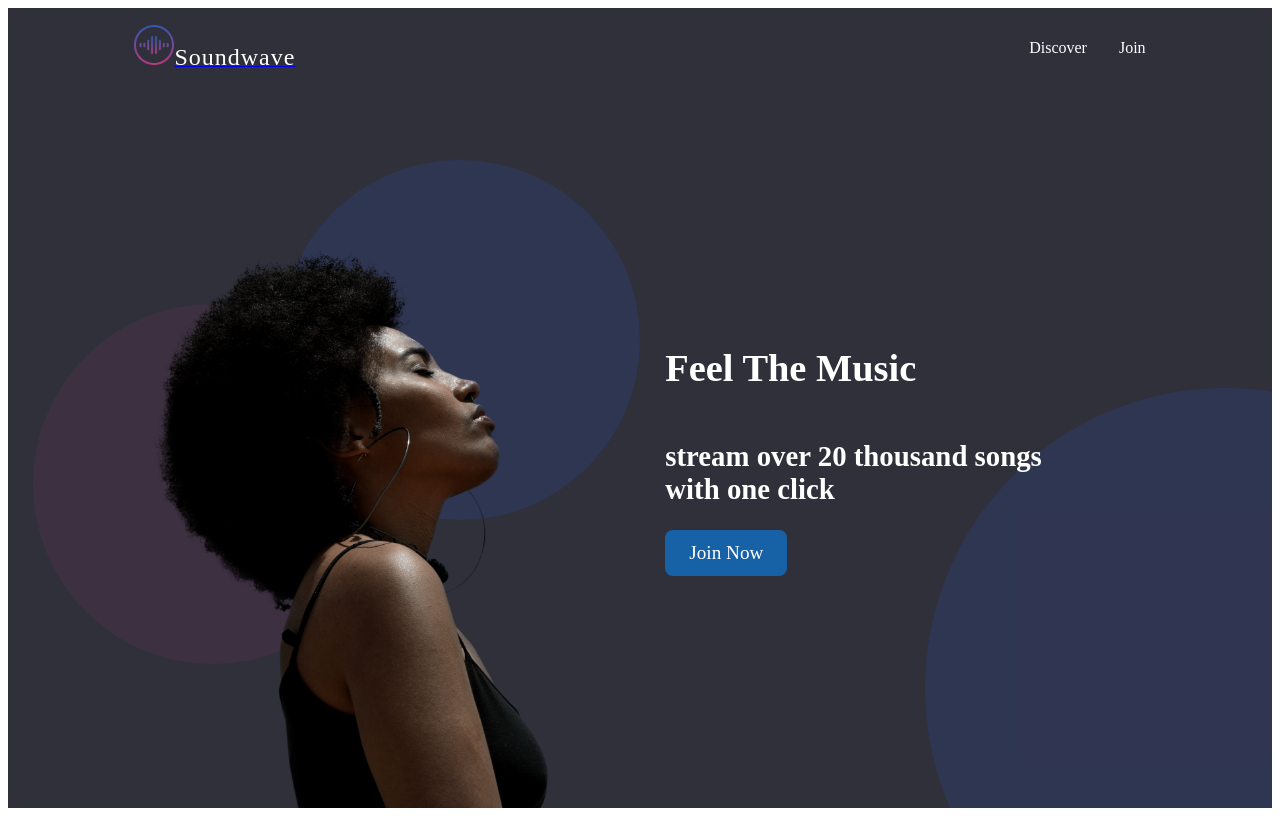
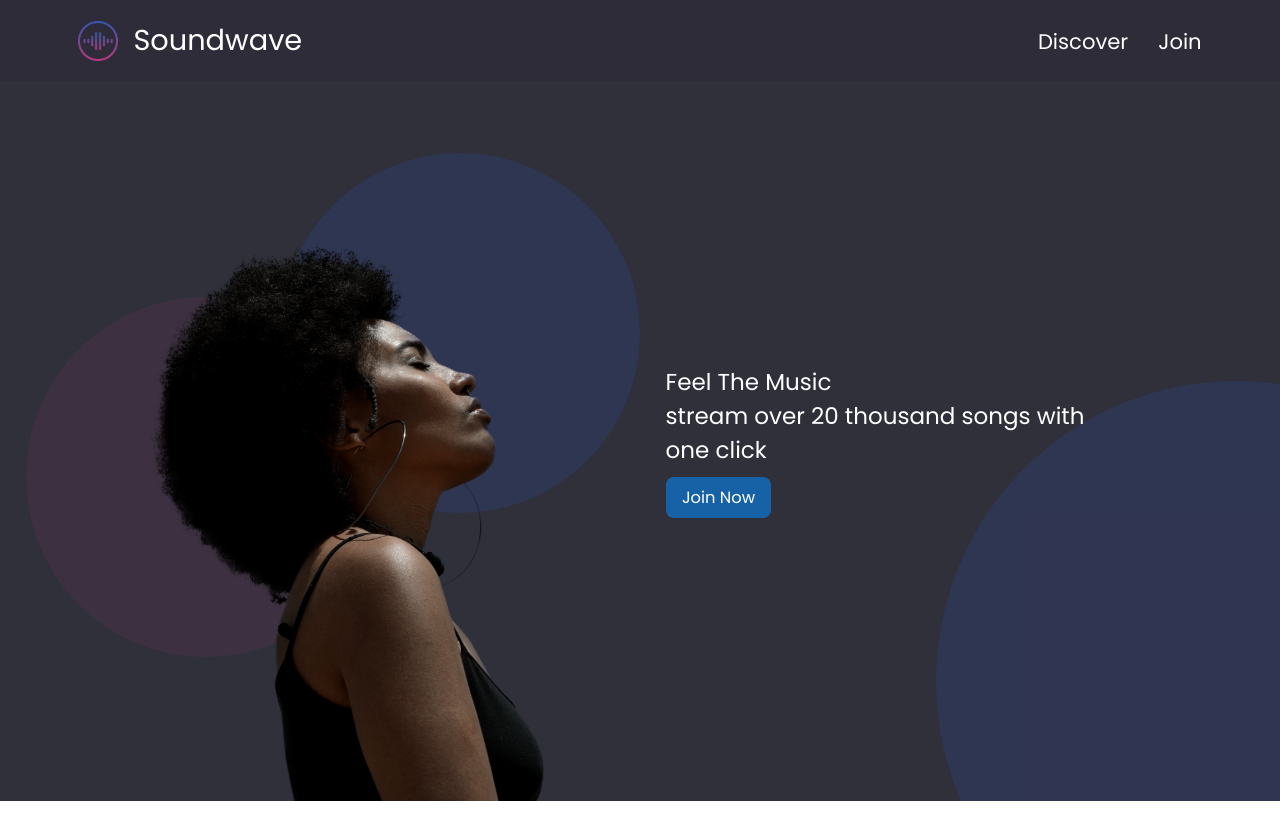
Before and after one commit to Leonela88/Sound-wave, a React (Vite) app: page / in a window 1280 px wide. Built offline with nearby package versions, Linux system fonts and the light colour scheme.

Commit message:
feat(ui): add global footer with social links

```diff
--- /dev/null
+++ b/src/App.css
@@ -0,0 +1,12 @@
+@import url('https://fonts.googleapis.com/css2?family=Poppins:wght@300;400;600;700&display=swap');
+
+
+* {
+  font-family: 'Poppins', sans-serif;
+  margin: 0;
+  padding: 0;
+  box-sizing: border-box;
+  font-weight: 400; /* Esto fuerza a que NADA sea bold por defecto */
+  -webkit-font-smoothing: antialiased;
+  font-size: 1.2rem;
+}
--- a/src/App.jsx
+++ b/src/App.jsx
@@ -4,6 +4,7 @@ import Home from './pages/Home';
 import Discover from './pages/Discover';
 import Join from './pages/Join';
 import Footer from './components/Footer';
+import './App.css';
 
 function App() {
   return (
--- a/src/components/Header.jsx
+++ b/src/components/Header.jsx
@@ -5,16 +5,16 @@ const Header = () => {
 
     return (
         <header className={styles.header}>
-                <nav className={styles.navigation}>
-                    <div className={styles.logoContainer}>
-                        <Link to="/">
+            <nav className={styles.nav} >
+                <div className={styles.logo}>
+                    <Link to="/" aria-label="Home">
                         <img src="/images/logo.png" alt="Soundwave" className={styles.logoImg} />
                         <span className={styles.logoText}>Soundwave</span>
                     </Link>
                 </div>
-                    <ul className={styles.navList}>
-                        <li><Link to="/Discover" className={styles.navLink}>Discover</Link></li>
-                         <li><Link to="/Join" className={styles.navLink}>Join</Link></li>
+                <ul className={styles.navLinks}>
+                    <li><Link to="/Discover"  className= {styles.navList}>Discover</Link></li>
+                    <li ><Link to="/Join" className= {styles.navList} >Join</Link></li>
                 </ul>
             </nav>
         </header>
--- a/src/components/Header.module.css
+++ b/src/components/Header.module.css
@@ -1,55 +1,55 @@
+
 .header {
-  flex-shrink: 0;
   width: 100%;
-  height: 80px;
-  display: flex;
-  align-items: center;
-  padding: 0 10%;
-  background-color: #2F303A;
-  box-sizing: border-box;
+  background-color: #2f2c3a;
+  padding: 1rem 0;
 }
 
-.navigation {
-  width: 100%;
+
+.nav {
   display: flex;
   justify-content: space-between;
   align-items: center;
+  max-width: 1200px;
+  margin: 0 auto;
+  padding: 0 2rem;
 }
 
-
-.logoContainer {
+.logo a {
   display: flex;
   align-items: center;
-  gap: 1rem;
+  text-decoration: none;
+  gap: 15px;
 }
 
 .logoImg {
-  height: 40px;
-  width: auto;
+  width: 40px;
+  height: auto;
 }
 
 .logoText {
   color: white;
   font-size: 1.5rem;
-  font-weight: 400;
-  letter-spacing: 1px;
+  font-weight: 500;
 }
 
-.navList {
+
+.navLinks {
   display: flex;
   list-style: none;
+  gap: 30px;
   margin: 0;
   padding: 0;
-  gap: 2rem;
 }
 
-.navLink {
+
+.navList {
   color: white;
   text-decoration: none;
-  font-weight: 400;
-  transition: color 0.3s;
+  font-size: 1.1rem;
+  transition: opacity 0.3s;
 }
 
-.navLink:hover {
-  color: #adadb8;
+.navList:hover {
+  opacity: 0.8;
 }
--- a/src/pages/Discover.jsx
+++ b/src/pages/Discover.jsx
@@ -1,7 +1,9 @@
 import styles from './Discover.module.css';
+import Footer from '../components/Footer';
 
 const Discover = () => {
   return (
+    <>
     <main className={styles.discoverContainer}>
       <div className={styles.content}>
         <div className={styles.leftSection}>
@@ -30,8 +32,10 @@ const Discover = () => {
         </div>
       </div>
 
+
     </main>
-
+    <Footer/>
+    </>
     );
 };
 
--- a/src/pages/Home.module.css
+++ b/src/pages/Home.module.css
@@ -74,11 +74,13 @@
 .btn {
   background-color: #1762A7;
   color: white;
-  padding: 12px 24px;
+  padding: 0.5em 1em;
   border: none;
+  font-size: 0.85rem;
   border-radius: 8px;
   transition: background-color 0.3s ease;
   text-decoration: none;
+  margin-top:10px;
 }
 
 .btn:hover {
--- a/src/pages/Join.jsx
+++ b/src/pages/Join.jsx
@@ -1,7 +1,9 @@
 import styles from './Join.module.css';
+import Footer from '../components/Footer';
 
 const Join = () => {
   return (
+    <>
     <div className={styles.joinPage}>
       <main className={styles.joinContainer}>
 
@@ -35,6 +37,8 @@ const Join = () => {
         </div>
       </main>
     </div>
+    <Footer/>
+    </>
   );
 };
 
```
Lines whose indentation alone changed are shown as unchanged.
